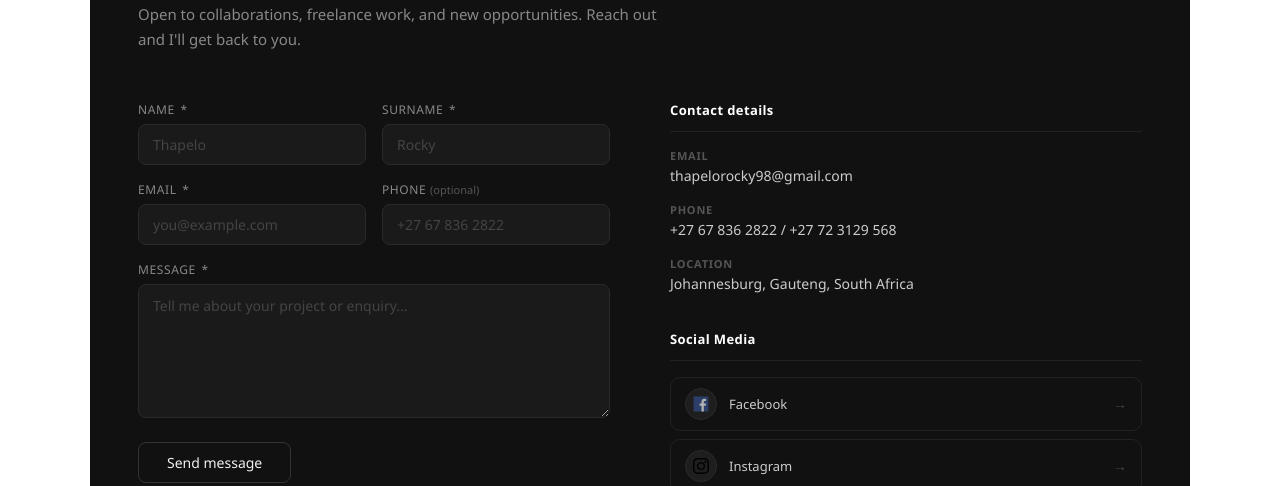
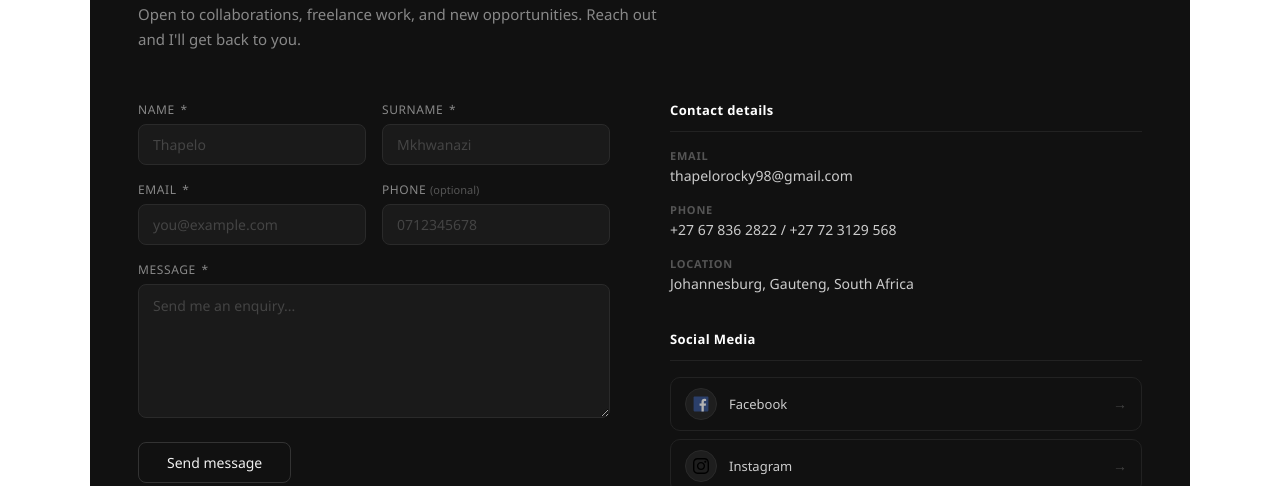
Before and after one commit to thapelorockymkhwanazi980212/thapelo-portfolio, an Angular app: page / in a window 1280 px wide. Shown: the part 1260-1746 px from the top of the page. Built offline with nearby package versions, Linux system fonts and the light colour scheme.

Commit message:
Contact page, hero section and form validation fix

```diff
--- a/src/app/components/contact/contact.component.html
+++ b/src/app/components/contact/contact.component.html
@@ -38,7 +38,7 @@
             id="surname"
             type="text"
             [(ngModel)]="enquiry.surname"
-            placeholder="Rocky"
+            placeholder="Mkhwanazi"
             (keypress)="onNameKeypress($event)"
             [class.input-error]="submitted && fieldErrors.surname"
           />
@@ -69,7 +69,7 @@
             id="phone"
             type="tel"
             [(ngModel)]="enquiry.phone"
-            placeholder="+27 67 836 2822"
+            placeholder="0712345678"
             (keypress)="onPhoneKeypress($event)"
             [class.input-error]="submitted && fieldErrors.phone"
           />
@@ -84,7 +84,7 @@
         <textarea
           id="message"
           [(ngModel)]="enquiry.message"
-          placeholder="Tell me about your project or enquiry..."
+          placeholder="Send me an enquiry..."
           rows="5"
           [class.input-error]="submitted && fieldErrors.message"
         ></textarea>
```
